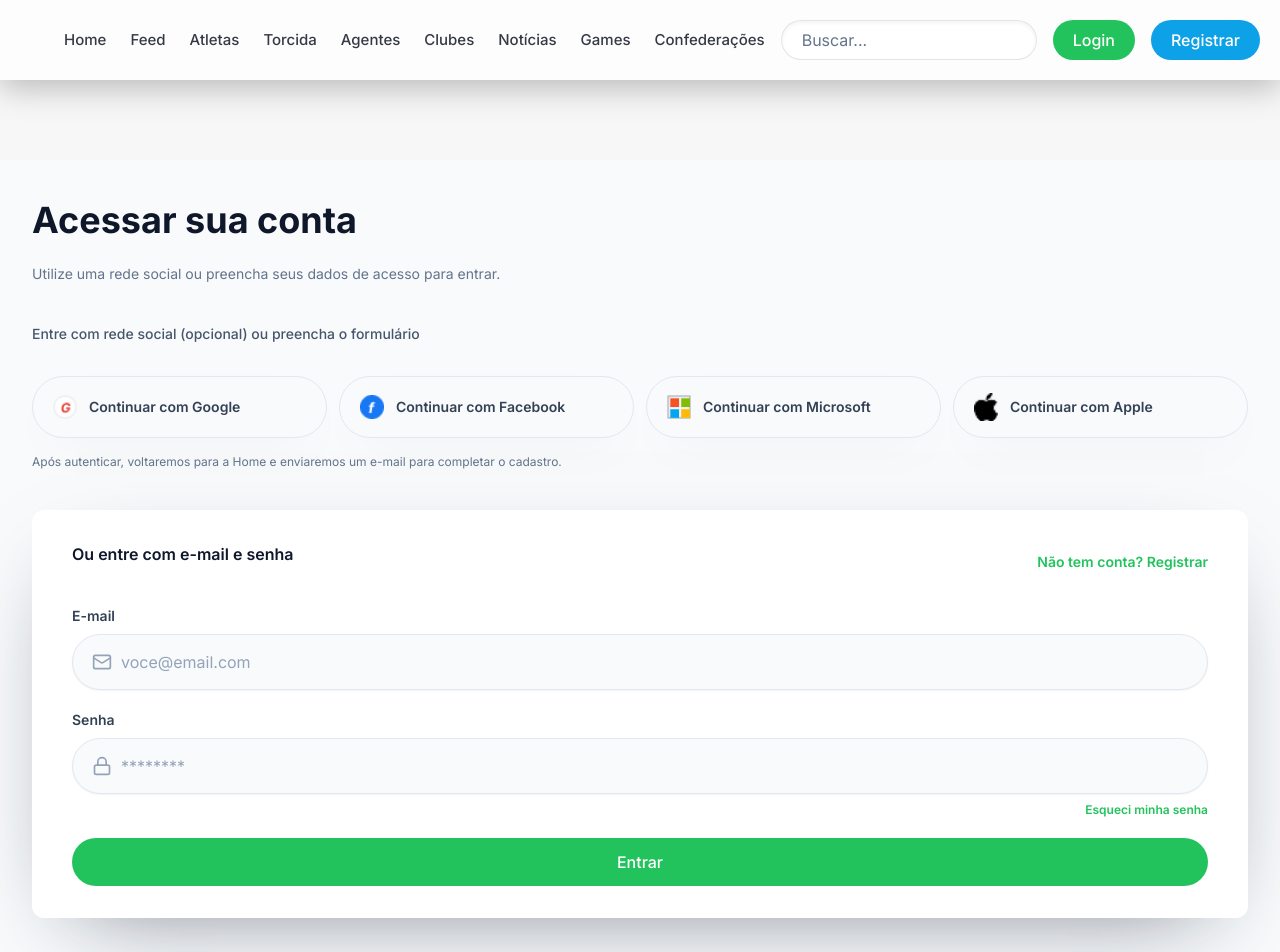
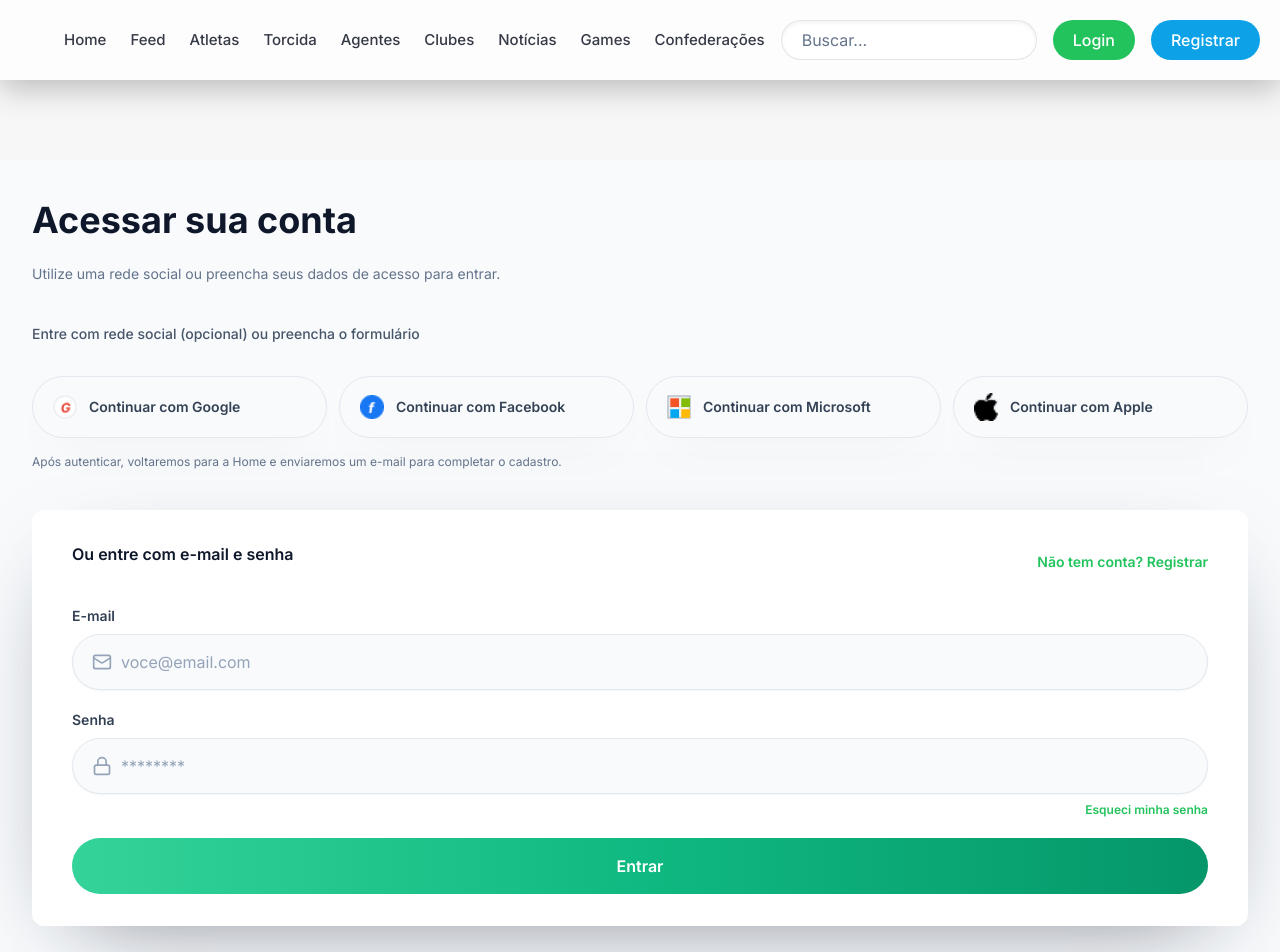
Before and after one commit to aspepper/vitrine-de-craques-web-site, a Next.js app: page /login in a window 1280 px wide. Shown: the top 952 px of the page. Built offline with nearby package versions, Linux system fonts and the light colour scheme; no server answers.

Commit message:
Adjust login button styling

```diff
--- a/app/(auth)/login/page.tsx
+++ b/app/(auth)/login/page.tsx
@@ -118,7 +118,7 @@ export default function LoginPage() {
                   <Button
                     type="submit"
                     size="lg"
-                    className="w-full shadow-[0_25px_70px_-35px_rgba(59,130,246,0.85)]"
+                    className="w-full h-14 rounded-full bg-gradient-to-r from-emerald-400 via-emerald-500 to-emerald-600 text-base font-semibold shadow-[0_30px_70px_-35px_rgba(34,197,94,0.65)] transition hover:brightness-110 focus-visible:ring-emerald-500/60"
                   >
                     Entrar
                   </Button>
```
